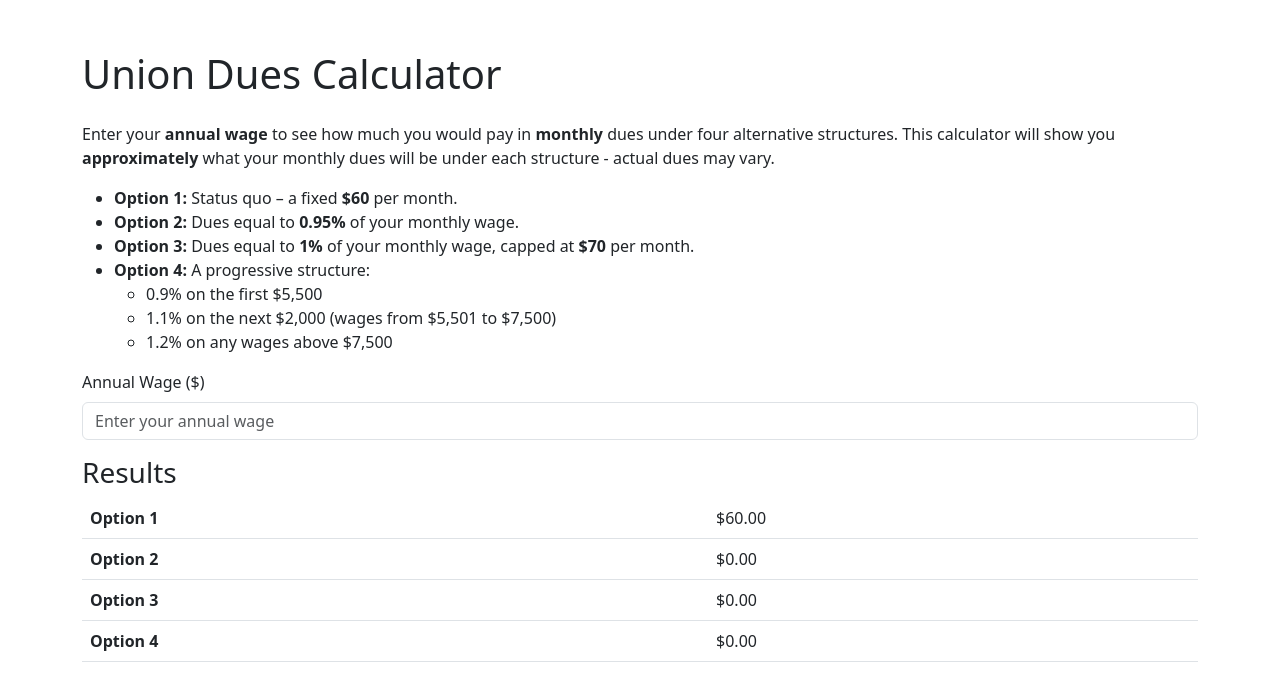
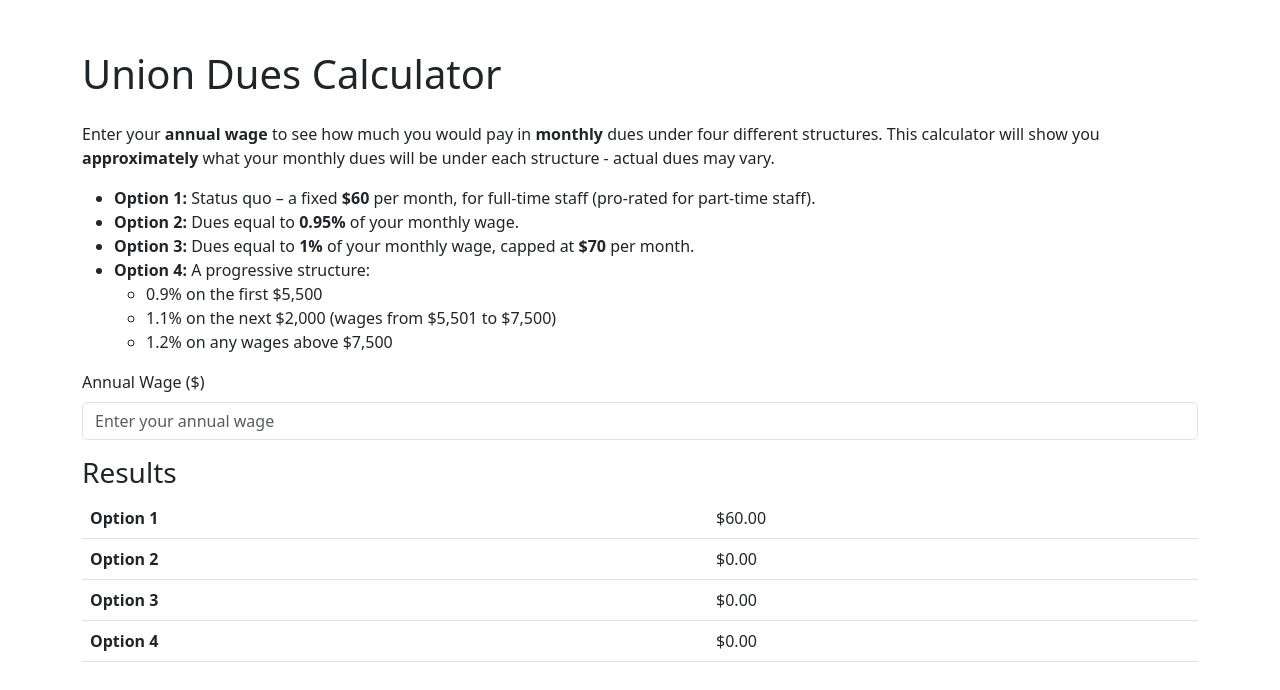
Before and after one commit to emzuniga97/union_dues, a plain HTML site: page index.html in a window 1280 px wide. Drawn offline with nearby package versions, Linux system fonts and the light colour scheme.

Commit message:
Update index.html
Update intro language.

```diff
--- a/index.html
+++ b/index.html
@@ -16,11 +16,11 @@
   <div class="container">
     <h1 class="mb-4">Union Dues Calculator</h1>
     <p>
-      Enter your <strong>annual wage</strong> to see how much you would pay in <strong>monthly</strong> dues under four alternative structures.
+      Enter your <strong>annual wage</strong> to see how much you would pay in <strong>monthly</strong> dues under four different structures.
       This calculator will show you <strong>approximately</strong> what your monthly dues will be under each structure - actual dues may vary.
     </p>
     <ul>
-      <li><strong>Option 1:</strong> Status quo – a fixed <strong>$60</strong> per month.</li>
+      <li><strong>Option 1:</strong> Status quo – a fixed <strong>$60</strong> per month, for full-time staff (pro-rated for part-time staff).</li>
       <li><strong>Option 2:</strong> Dues equal to <strong>0.95%</strong> of your monthly wage.</li>
       <li><strong>Option 3:</strong> Dues equal to <strong>1%</strong> of your monthly wage, capped at <strong>$70</strong> per month.</li>
       <li><strong>Option 4:</strong> A progressive structure:
```
